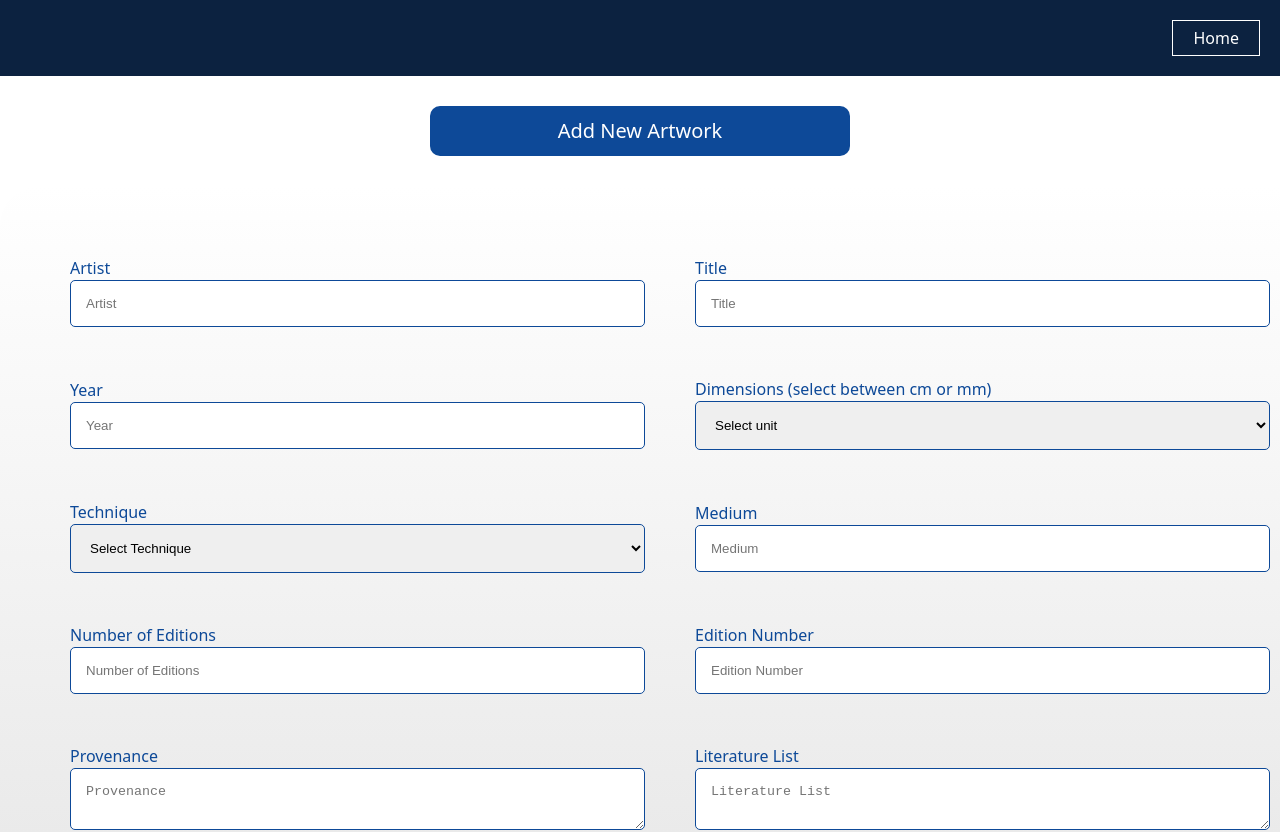
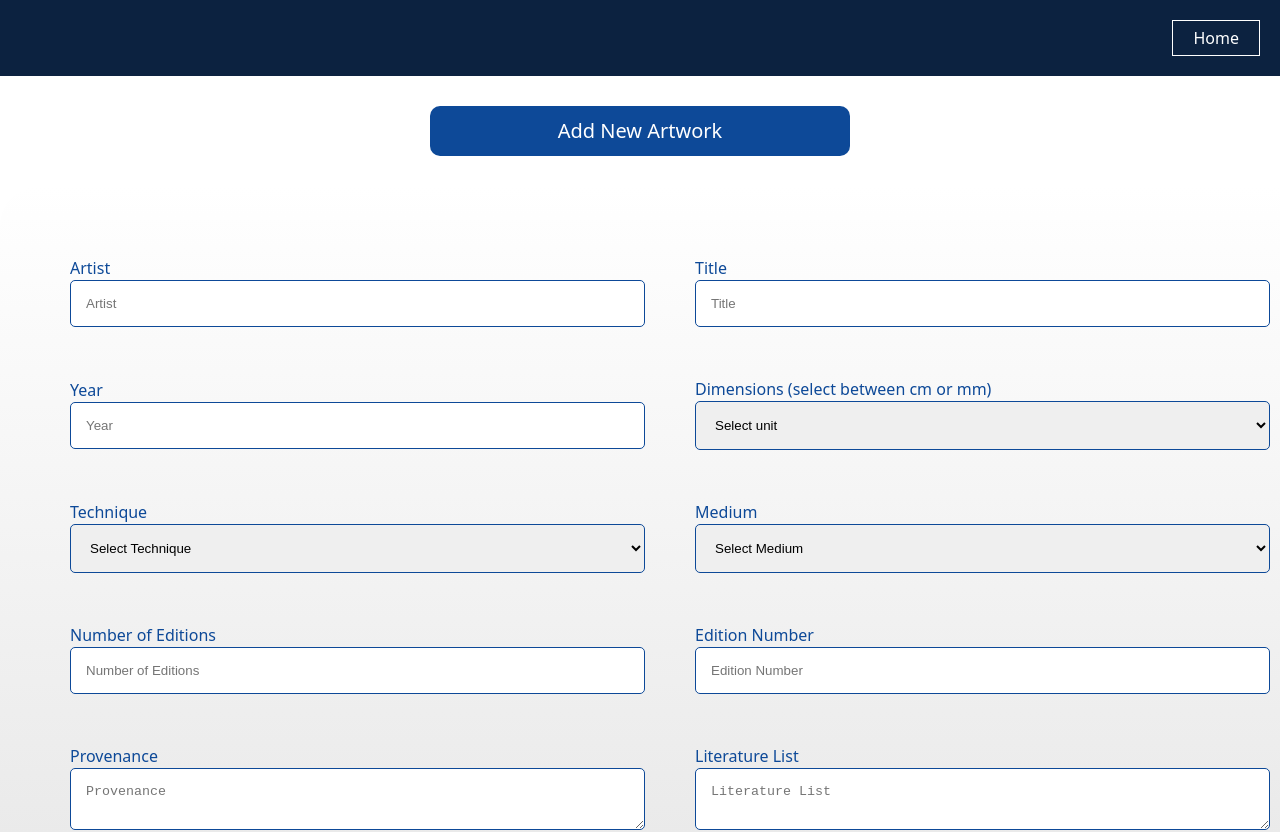
Before and after one commit to Usman-Javed-07/Artwork-management-frontend, a React (Vite) app: page /ArtworkList in a window 1280 px wide. Shown: the top 832 px of the page. Built offline with nearby package versions, Linux system fonts and the light colour scheme; sample sign-in values are in the browser's storage.

Commit message:
add medium

```diff
--- a/src/pages/ArtworkList/ArtworkList.jsx
+++ b/src/pages/ArtworkList/ArtworkList.jsx
@@ -30,6 +30,12 @@ const ArtworkForm = () => {
     };
   });
 
+  const [mediums, setMediums] = useState(() => {
+    const stored = localStorage.getItem("mediums");
+    return stored ? JSON.parse(stored) : [];
+  });
+
+  const [newMedium, setNewMedium] = useState("");
   const [newTechnique, setNewTechnique] = useState("");
   const [newSubTechnique, setNewSubTechnique] = useState("");
   const navigate = useNavigate();
@@ -111,6 +117,12 @@ const ArtworkForm = () => {
     } catch (error) {
       console.error("Error submitting artwork:", error);
     }
+    if (!mediums.includes(form.medium)) {
+      const updated = [...mediums, form.medium];
+      setMediums(updated);
+      localStorage.setItem("mediums", JSON.stringify(updated));
+    }
+
   };
 
   return (
@@ -269,18 +281,63 @@ const ArtworkForm = () => {
           )}
 
           {/* Medium Field */}
+          {form.medium === "addNew" && (
   <label>
-            Medium
+    New Medium Name
     <input
       className={styles.ArtworkFormInput}
       type="text"
+      value={newMedium}
+      onChange={(e) => setNewMedium(e.target.value)}
+      placeholder="Enter new medium"
+      required
+    />
+    <button
+      type="button"
+      onClick={() => {
+        const trimmed = newMedium.trim();
+        if (trimmed && !mediums.includes(trimmed)) {
+          const updated = [...mediums, trimmed];
+          setMediums(updated);
+          localStorage.setItem("mediums", JSON.stringify(updated));
+          setForm({ ...form, medium: trimmed });
+          setNewMedium("");
+        } else {
+          alert("Please enter a unique and valid medium name");
+        }
+      }}
+      className={styles.addSubTechnique}
+    >
+      Add New Medium
+    </button>
+  </label>
+)}
+
+          <label>
+  Medium
+  <select
+    className={styles.ArtworkFormInput}
     name="medium"
     value={form.medium}
-              onChange={handleChange}
-              placeholder="Medium"
+    onChange={(e) => {
+      const selected = e.target.value;
+      setForm({ ...form, medium: selected });
+      if (selected !== "addNew") {
+        setNewMedium("");
+      }
+    }}
     required
-            />
+  >
+    <option value="">Select Medium</option>
+    {mediums.map((medium, index) => (
+      <option key={index} value={medium}>
+        {medium}
+      </option>
+    ))}
+    <option value="addNew">Add new medium...</option>
+  </select>
 </label>
+
 
           {/* Other Fields */}
           <label>
```
Lines whose indentation alone changed are shown as unchanged.
